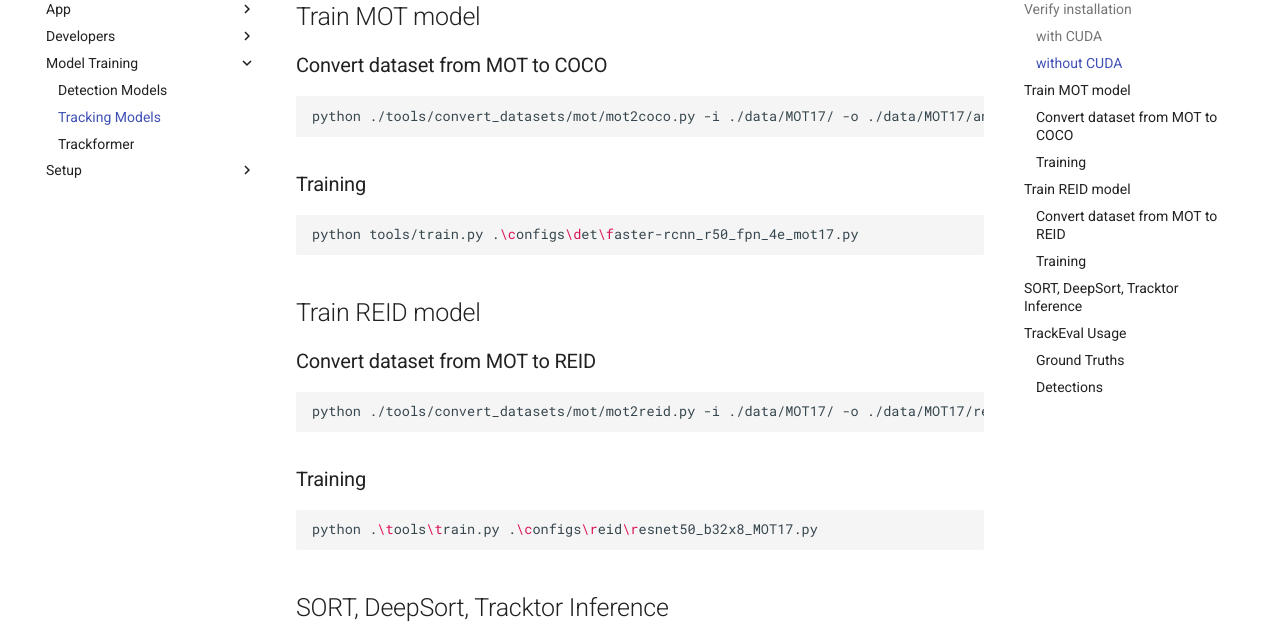
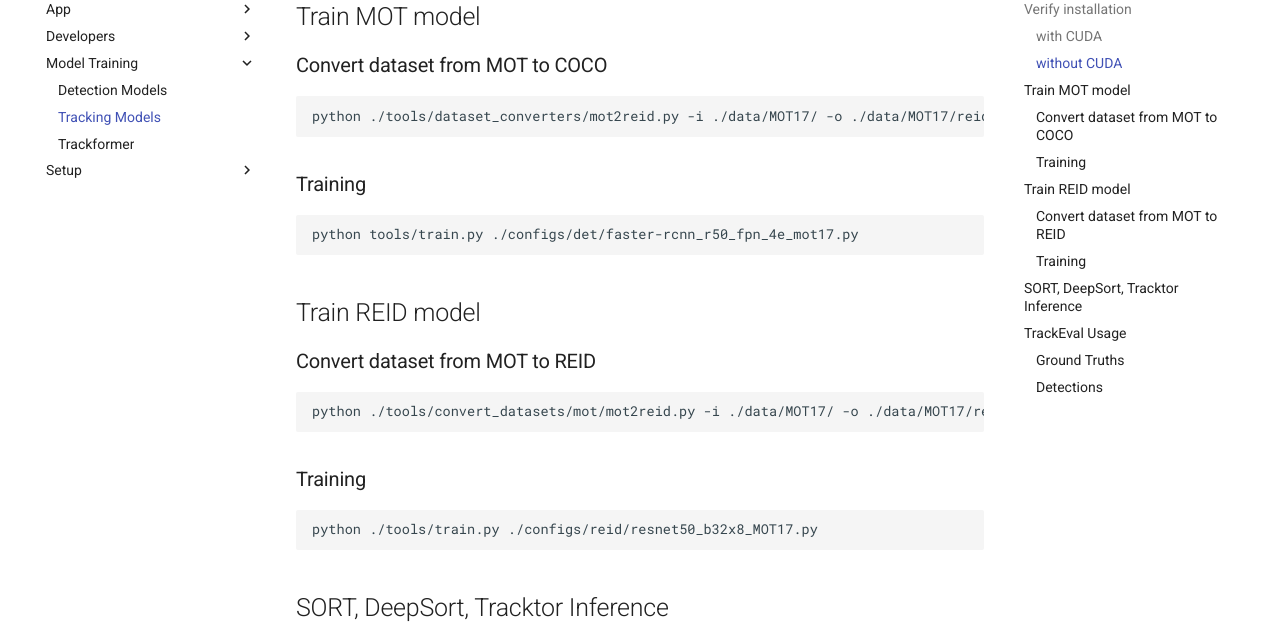
Before and after one commit to TNodeCode/SpineUI, an MkDocs documentation site: the page built from docs/Model Training/2-Tracking Models.md, in a window 1280 px wide and 900 px high, scrolled down 782 px. Shown: the part 153-779 px from the top of the window. Built offline with MkDocs 1.6.1 and Material for MkDocs 9.7.7, drawn with Linux system fonts in a browser that asks for light colours.

Commit message:
Updated Documentation

````diff
--- a/docs/Model Training/2-Tracking Models.md
+++ b/docs/Model Training/2-Tracking Models.md
@@ -42,13 +42,13 @@ python demo/demo_mot_vis.py configs/mot/deepsort/sort_faster-rcnn_fpn_4e_mot17-p
 ### Convert dataset from MOT to COCO
 
 ```bash
-python ./tools/convert_datasets/mot/mot2coco.py -i ./data/MOT17/ -o ./data/MOT17/annotations --split-train --convert-det
+python ./tools/dataset_converters/mot2reid.py -i ./data/MOT17/ -o ./data/MOT17/reid --val-split 0.2 --vis-threshold 0.3
 ```
 
 ### Training
 
 ```bash
-python tools/train.py .\configs\det\faster-rcnn_r50_fpn_4e_mot17.py
+python tools/train.py ./configs/det/faster-rcnn_r50_fpn_4e_mot17.py
 ```
 
 ## Train REID model
@@ -62,7 +62,7 @@ python ./tools/convert_datasets/mot/mot2reid.py -i ./data/MOT17/ -o ./data/MOT17
 ### Training
 
 ```bash
-python .\tools\train.py .\configs\reid\resnet50_b32x8_MOT17.py
+python ./tools/train.py ./configs/reid/resnet50_b32x8_MOT17.py
 ```
 
 ## SORT, DeepSort, Tracktor Inference
````
